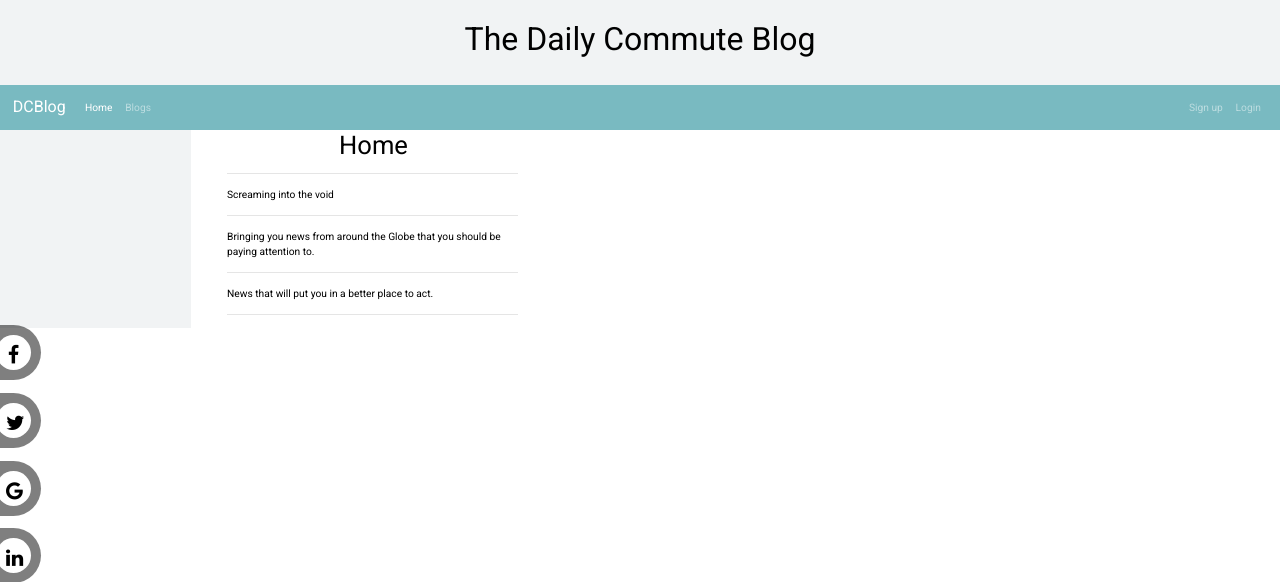
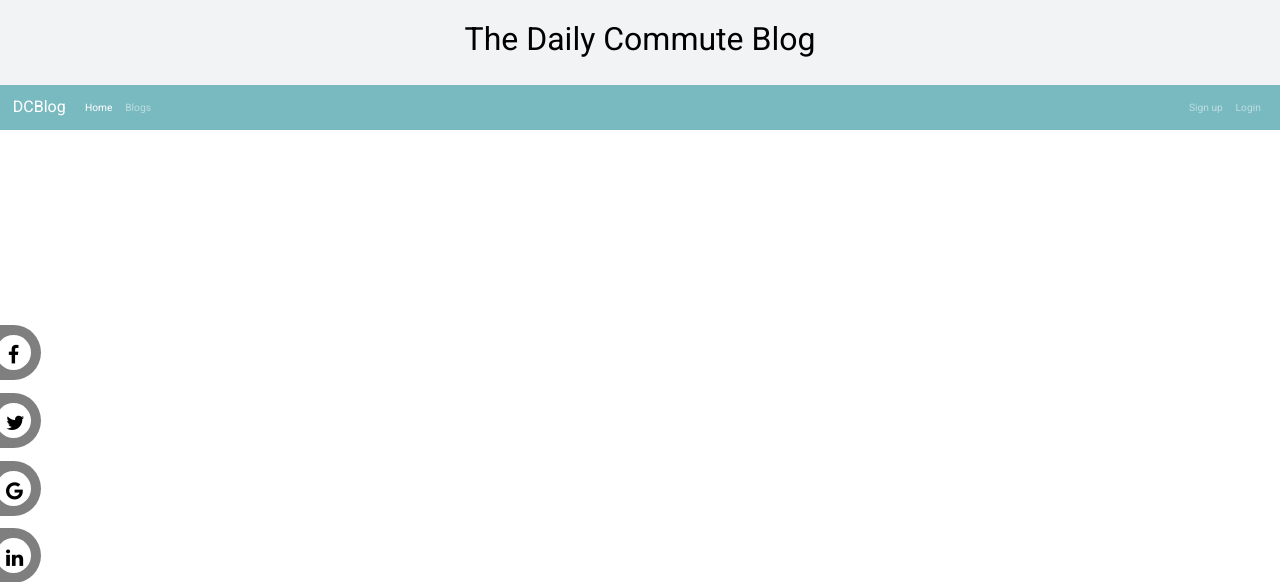
Before and after one commit to Code-Institute-Submissions/Milestone-3-Project-1, a Flask app: page / in a window 1280 px wide. Shown: the top 582 px of the page. Run offline with Flask 2, Linux system fonts and the light colour scheme; some libraries are stand-ins or nearby versions.

Commit message:
remove div that was causing probs

```diff
--- a/templates/index.html
+++ b/templates/index.html
@@ -1,14 +1,6 @@
 {% extends 'base.html'%}
 {% block content %}
 
-<div id="hero-welcome" class="" style="color:black;">
-    <h2>{{page_title}}</h2>
-    <hr>
-    <p>Screaming into the void </p>
-    <hr>
-    <p>Bringing you news from around the Globe that you should be paying attention to.</p>
-    <hr>
-    <p>News that will put you in a better place to act.</p>
-    <hr>
-</div>
+<div class="home-bg"></div>
+
 {% endblock %}
```
